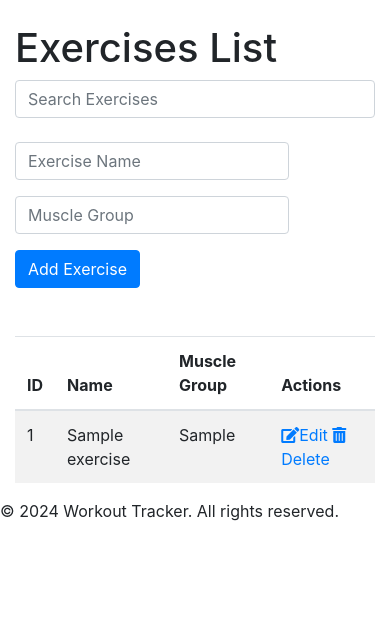
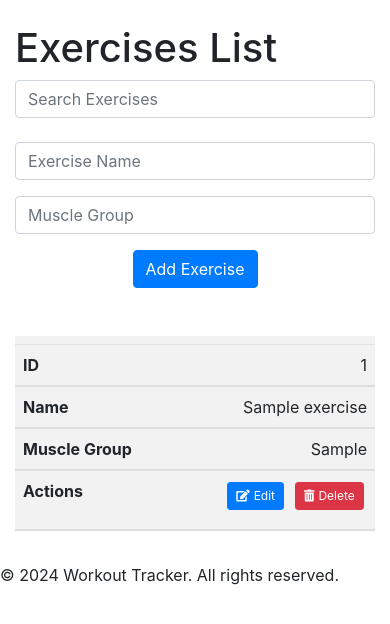
Before and after one commit to TraseRRR98/workout_application, a PHP site: page /pages/exercises/exercises.php in a window 390 px wide. Shown: the part 56-680 px from the top of the page. Run offline with PHP 8.4, Linux system fonts and the light colour scheme; the visitor is signed in with stand-in values (Sample User, id 1); tables that the repository leaves empty or names only in its code hold one stand-in row (values such as "Sample post").

Commit message:
Refactor CSS styles for buttons, table visibility, and table headers alignment

```diff
--- a/css/styles.css
+++ b/css/styles.css
@@ -11,3 +11,77 @@
         width: 100%;
     }
 }
+
+
+/* General styles for buttons */
+.button {
+    padding: 0.5rem 1rem;
+    font-size: 0.875rem;
+    margin: 0.2rem;
+}
+
+/* Make buttons smaller on small screens */
+@media (max-width: 768px) {
+    .button {
+        padding: 0.25rem 0.5rem;
+        font-size: 0.75rem;
+    }
+    .button i {
+        margin-right: 0.25rem;
+    }
+}
+
+/* Flexbox for button actions to ensure wrapping on small screens */
+.sessionTableActions {
+    display: flex;
+    flex-wrap: wrap;
+    justify-content: center;
+}
+
+/* Styles for better table visibility on mobile */
+@media (max-width: 768px) {
+    .table-container {
+        overflow-x: auto;
+    }
+    .table-responsive {
+        margin-bottom: 1.5rem;
+    }
+    .table thead {
+        display: none;
+    }
+    .table tbody td {
+        display: block;
+        width: 100%;
+        text-align: right;
+        padding: 0.5rem;
+        border-bottom: 1px solid #ddd;
+        box-sizing: border-box;
+    }
+    .table tbody td::before {
+        content: attr(data-label);
+        float: left;
+        font-weight: bold;
+        text-align: left;
+    }
+    .table tbody tr {
+        display: block;
+        margin-bottom: 1rem;
+        border-bottom: 2px solid #ddd;
+        padding: 0.5rem 0;
+    }
+    .table tbody td:last-child {
+        border-bottom: 0;
+    }
+}
+
+/* Ensure table headers are aligned properly on larger screens */
+.table th {
+    vertical-align: middle;
+    text-align: center;
+}
+
+.table td, .table th {
+    padding: 0.75rem;
+    vertical-align: middle;
+    text-align: center;
+}
--- a/pages/exercises/exercises.php
+++ b/pages/exercises/exercises.php
@@ -18,12 +18,12 @@ function displayExercises() {
         // output data of each row
         while($row = $result->fetch_assoc()) {
             echo "<tr>
-                    <td>" . htmlspecialchars($row['ID'], ENT_QUOTES, 'UTF-8') . "</td>
-                    <td>" . htmlspecialchars($row['Name'], ENT_QUOTES, 'UTF-8') . "</td>
-                    <td>" . htmlspecialchars($row['Muscle_Group'], ENT_QUOTES, 'UTF-8') . "</td>
-                    <td class='exerciseTableActions'>
-                        <a href='editExercise.php?ID=" . htmlspecialchars($row['ID'], ENT_QUOTES, 'UTF-8') . "' class='button button-edit'><i class='fas fa-edit'></i>Edit</a>
-                        <a href='?deleteID=" . htmlspecialchars($row['ID'], ENT_QUOTES, 'UTF-8') . "' class='button button-delete' onclick='return confirm(\"Are you sure you want to delete this exercise?\");'><i class='fas fa-trash-alt'></i>Delete</a>
+                    <td data-label='ID'>" . htmlspecialchars($row['ID'], ENT_QUOTES, 'UTF-8') . "</td>
+                    <td data-label='Name'>" . htmlspecialchars($row['Name'], ENT_QUOTES, 'UTF-8') . "</td>
+                    <td data-label='Muscle Group'>" . htmlspecialchars($row['Muscle_Group'], ENT_QUOTES, 'UTF-8') . "</td>
+                    <td data-label='Actions' class='exerciseTableActions'>
+                        <a href='editExercise.php?ID=" . htmlspecialchars($row['ID'], ENT_QUOTES, 'UTF-8') . "' class='button button-edit btn btn-sm btn-primary'><i class='fas fa-edit'></i>Edit</a>
+                        <a href='?deleteID=" . htmlspecialchars($row['ID'], ENT_QUOTES, 'UTF-8') . "' class='button button-delete btn btn-sm btn-danger' onclick='return confirm(\"Are you sure you want to delete this exercise?\");'><i class='fas fa-trash-alt'></i>Delete</a>
                     </td>
                   </tr>";
         }
@@ -83,6 +83,7 @@ if (isset($_GET['deleteID'])) {
     <title>Exercises</title>
     <link rel="stylesheet" href="https://stackpath.bootstrapcdn.com/bootstrap/4.5.2/css/bootstrap.min.css">
     <link rel="stylesheet" href="https://cdnjs.cloudflare.com/ajax/libs/font-awesome/5.15.4/css/all.min.css">
+    <link rel="stylesheet" href="/workout_application/css/styles.css">
 </head>
 <body>
     <br>
```
Also changed, not shown: pages/plans/plans.php (+8 -7 lines), pages/workouts/workout_history.php (+10 -9 lines), pages/workouts/workouts.php (+13 -13 lines).
